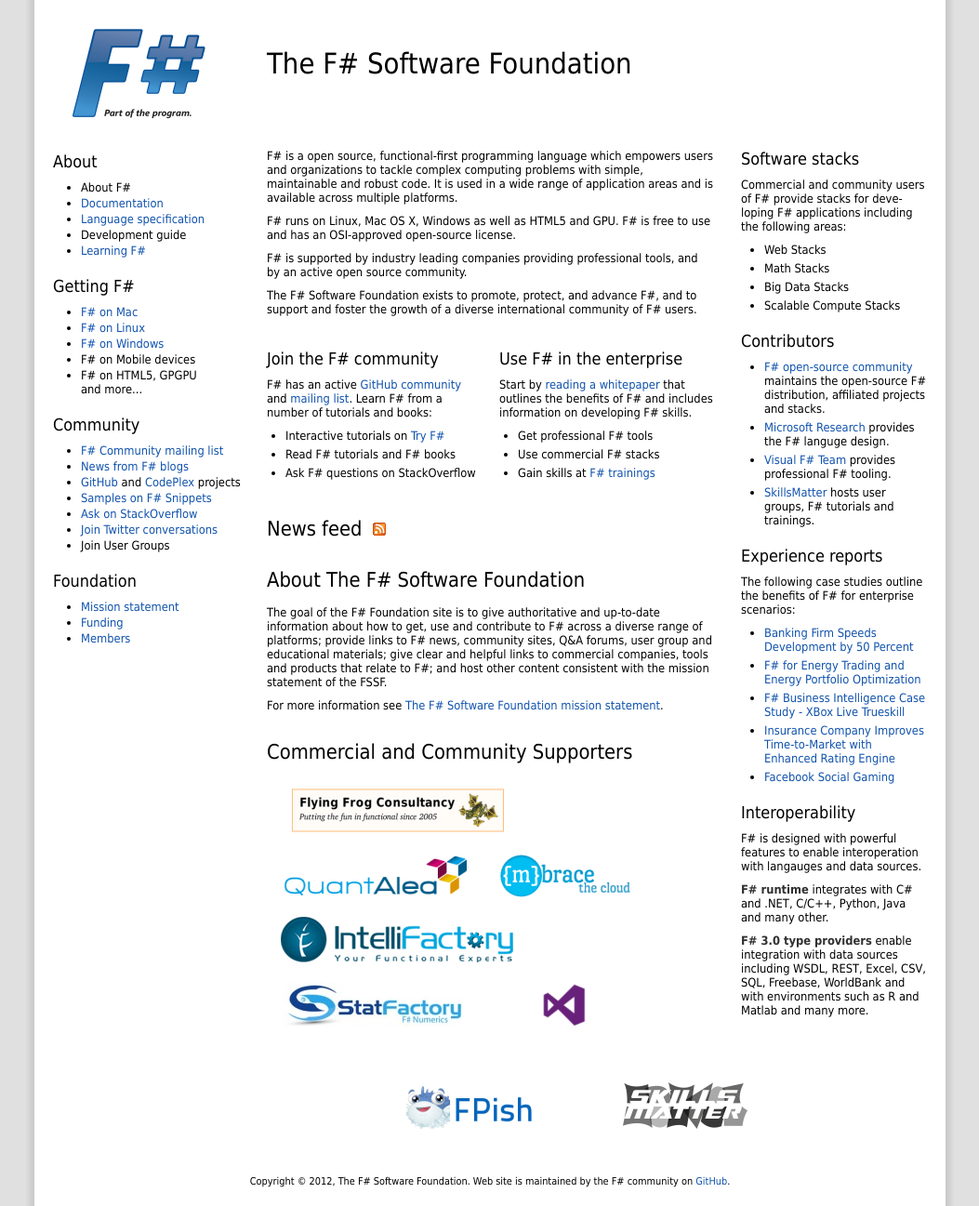
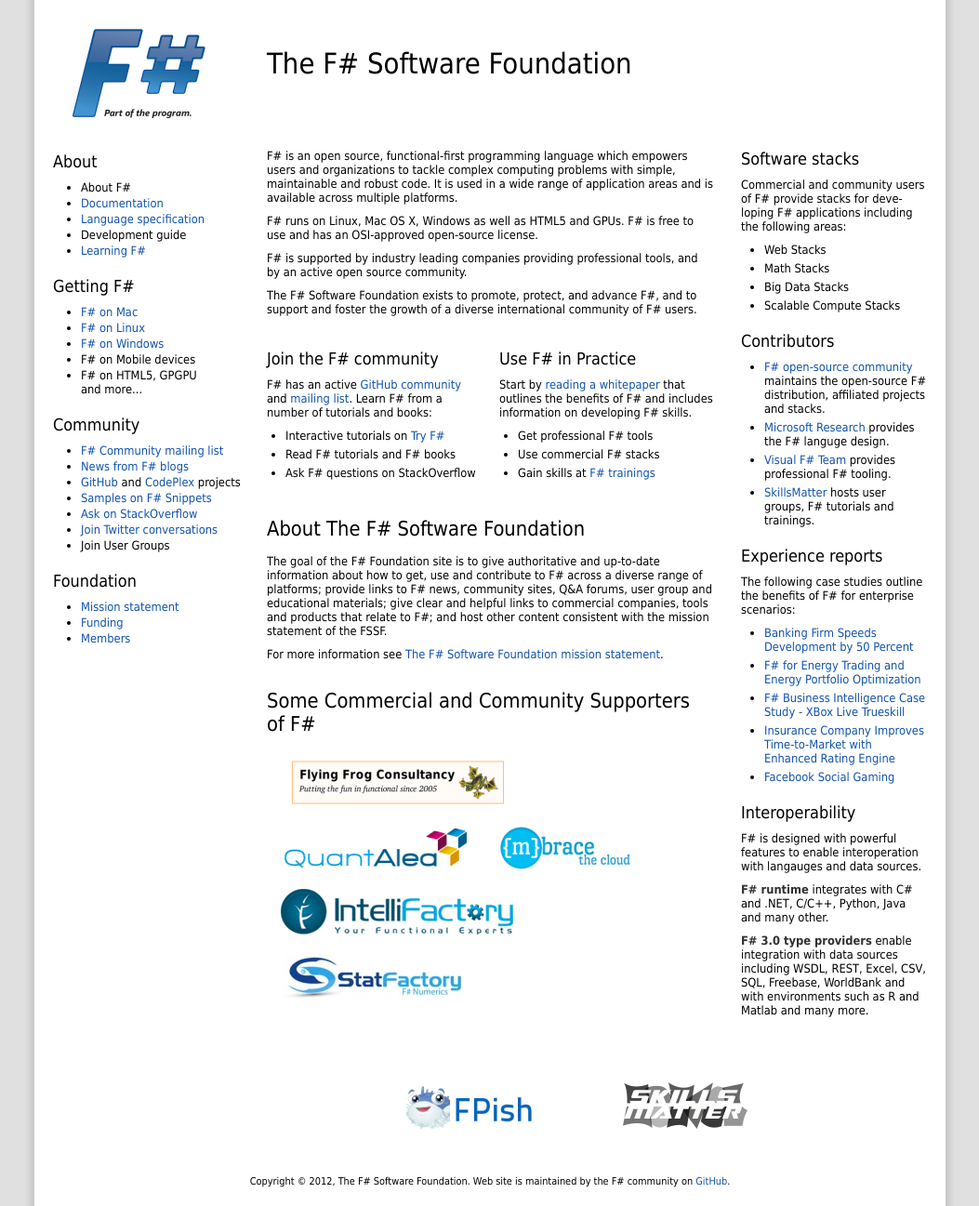
Before and after one commit to fsharp/fsharp.org, a Jekyll site: the page built from index.html, in a window 1280 px wide. Shown: the whole page at 93% size, without its empty margins (113-1166 px from the left). Built offline with Jekyll 4.4.1, drawn with Linux system fonts in a browser that asks for light colours; nearby versions of some CDN libraries; some web fonts are replaced; comment, search, counter and statistics services are not loaded.

Commit message:
fix typo for tomas

```diff
--- a/index.html
+++ b/index.html
@@ -56,12 +56,12 @@
 
 <div id="main1" class="main">
 
-  <p>F# is a open source, functional-first programming language which empowers
+  <p>F# is an open source, functional-first programming language which empowers
     users and organizations to tackle complex computing problems with simple,
     maintainable and robust code. It is used in a wide range of application areas
     and is available across multiple platforms. </p>
 
-  <p>F# runs on Linux, Mac OS X, Windows as well as HTML5 and GPU. F# is free to
+  <p>F# runs on Linux, Mac OS X, Windows as well as HTML5 and GPUs. F# is free to
     use and has an OSI-approved open-source license.</p>
 
   <p>F# is supported by industry leading companies providing professional tools,
@@ -84,7 +84,7 @@
   </div>
 
   <div class="box" id="box-right">
-    <h3>Use F# in the enterprise</h3>
+    <h3>Use F# in Practice</h3>
     <p>Start by <a href="http://msdn.microsoft.com/en-us/vstudio/gg634701.aspx">reading a whitepaper</a>
     that outlines the benefits of F# and includes information on developing F# skills.</p>
     <ul>
@@ -94,9 +94,12 @@
     </ul>
   </div>
 
+<!--
   <h2>News feed <a href="http://fpish.net/rss/blogs/tag/1/f~23"><img src="img/rss.gif" /></a></h2>
   <ul id="news-content">
   </ul>
+-->
+
 </div>
 
 <div id="main2" class="main">
@@ -109,14 +112,14 @@
 
   <p>For more information see <a href="foundation.html">The F# Software Foundation mission statement</a>.</p>
 
-  <h2>Commercial and Community Supporters</h2>
+  <h2>Some Commercial and Community Supporters of F#</h2>
 
   <div class="supporter s250"><a href="http://www.ffconsultancy.com/"><img src="sup/ffconsultancy.png" /></a></div>
   <div class="supporter s200"><a href="http://www.quantalea.net/"><img src="sup/quantalea.png" /></a></div>
   <div class="supporter s150"><a href="http://www.m-brace.net/"><img src="sup/mbrace.png" /></a></div>
   <div class="supporter s250"><a href="http://www.intellifactory.com/"><img src="sup/intelli.gif" /></a></div>
   <div class="supporter s200"><a href="http://www.statfactory.co.uk/"><img src="sup/statfactory.jpg" /></a></div>
-  <div class="supporter s150"><a href="http://www.fsharp.net"><img src="sup/vfsharp.png" /></a></div>
+<!--  <div class="supporter s150"><a href="http://www.fsharp.net"><img src="sup/vfsharp.png" /></a></div> -->
   <div class="spacer"></div>
 
   <div class="supporter s200" style="margin-left:120px"><a href="http://fpish.net/"><img src="sup/fpish.png" /></a></div>
```
